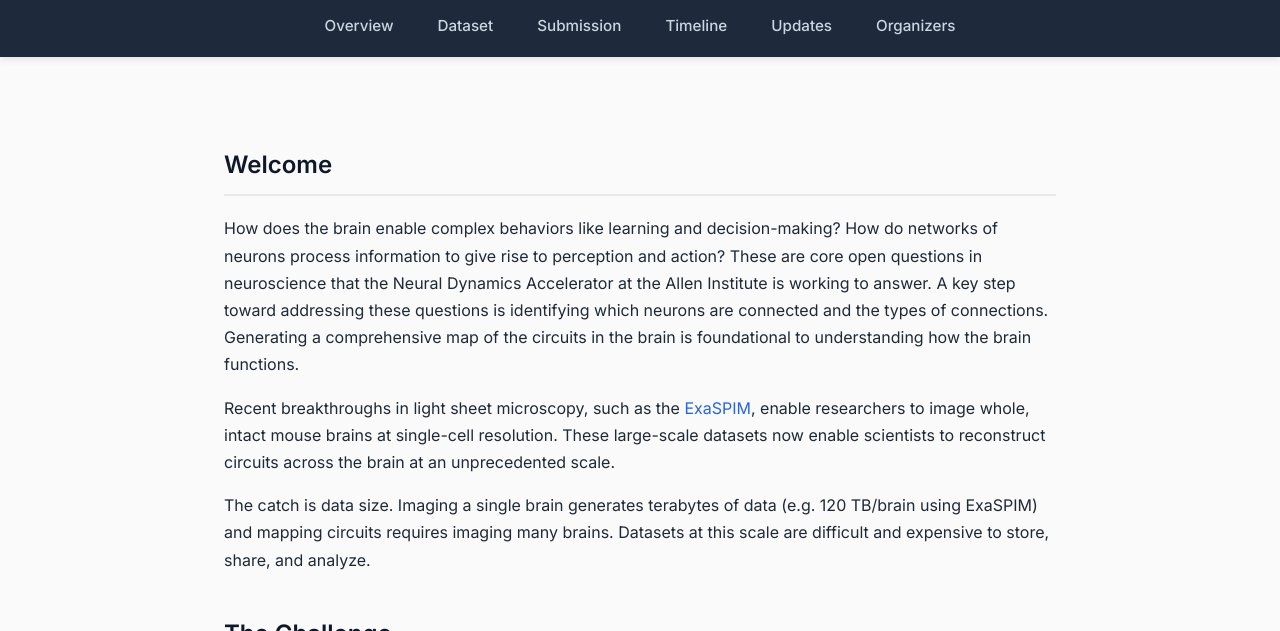
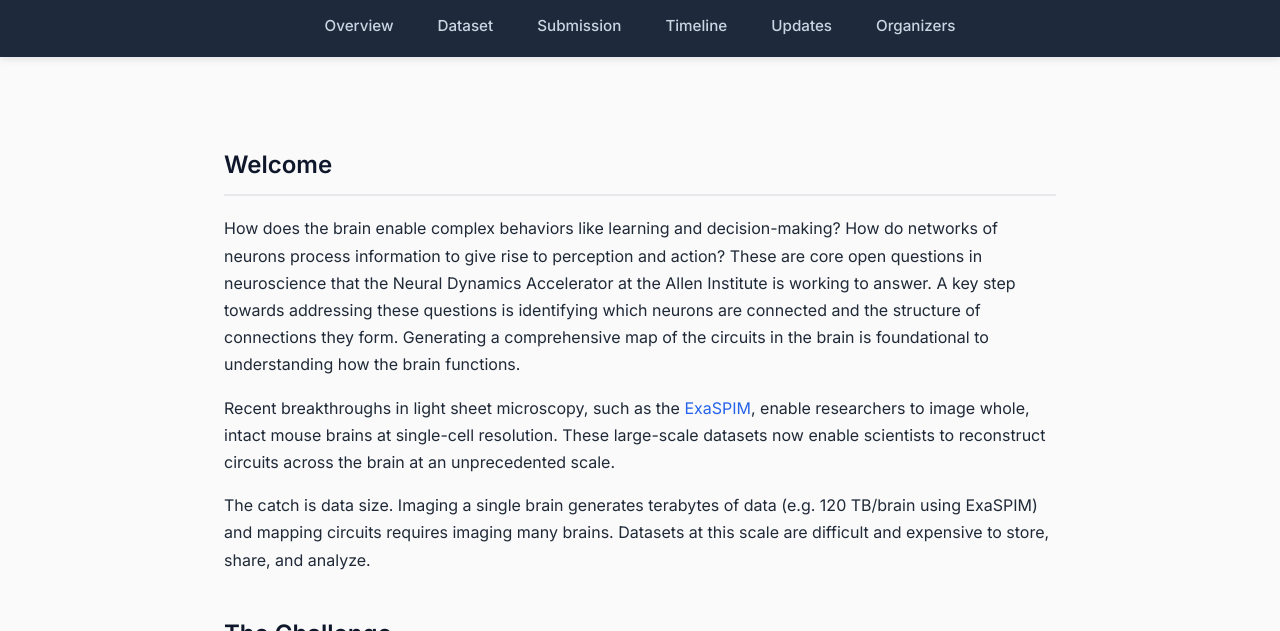
Before and after one commit to 3d-image-compression-challenge/3d-image-compression-challenge.github.io, a Jekyll site: the page built from _pages/overview.md, in a window 1280 px wide and 900 px high, cut to the strip 269-900 px from the top of the window. Built offline with Jekyll 4.4.1, drawn with Linux system fonts in a browser that asks for light colours.

Commit message:
Minor text edits

```diff
--- a/_pages/overview.md
+++ b/_pages/overview.md
@@ -5,7 +5,7 @@ permalink: /overview/
 ---
 ## Welcome
 
-How does the brain enable complex behaviors like learning and decision-making? How do networks of neurons process information to give rise to perception and action? These are core open questions in neuroscience that the Neural Dynamics Accelerator at the Allen Institute is working to answer. A key step toward addressing these questions is identifying which neurons are connected and the types of connections. Generating a comprehensive map of the circuits in the brain is foundational to understanding how the brain functions.
+How does the brain enable complex behaviors like learning and decision-making? How do networks of neurons process information to give rise to perception and action? These are core open questions in neuroscience that the Neural Dynamics Accelerator at the Allen Institute is working to answer. A key step towards addressing these questions is identifying which neurons are connected and the structure of connections they form. Generating a comprehensive map of the circuits in the brain is foundational to understanding how the brain functions.
 
 Recent breakthroughs in light sheet microscopy, such as the [ExaSPIM](hhttps://alleninstitute.org/news/a-new-custom-built-microscope-is-capturing-stunning-views-of-the-brain/), enable researchers to image whole, intact mouse brains at single-cell resolution. These large-scale datasets now enable scientists to reconstruct circuits across the brain at an unprecedented scale.
 
```
